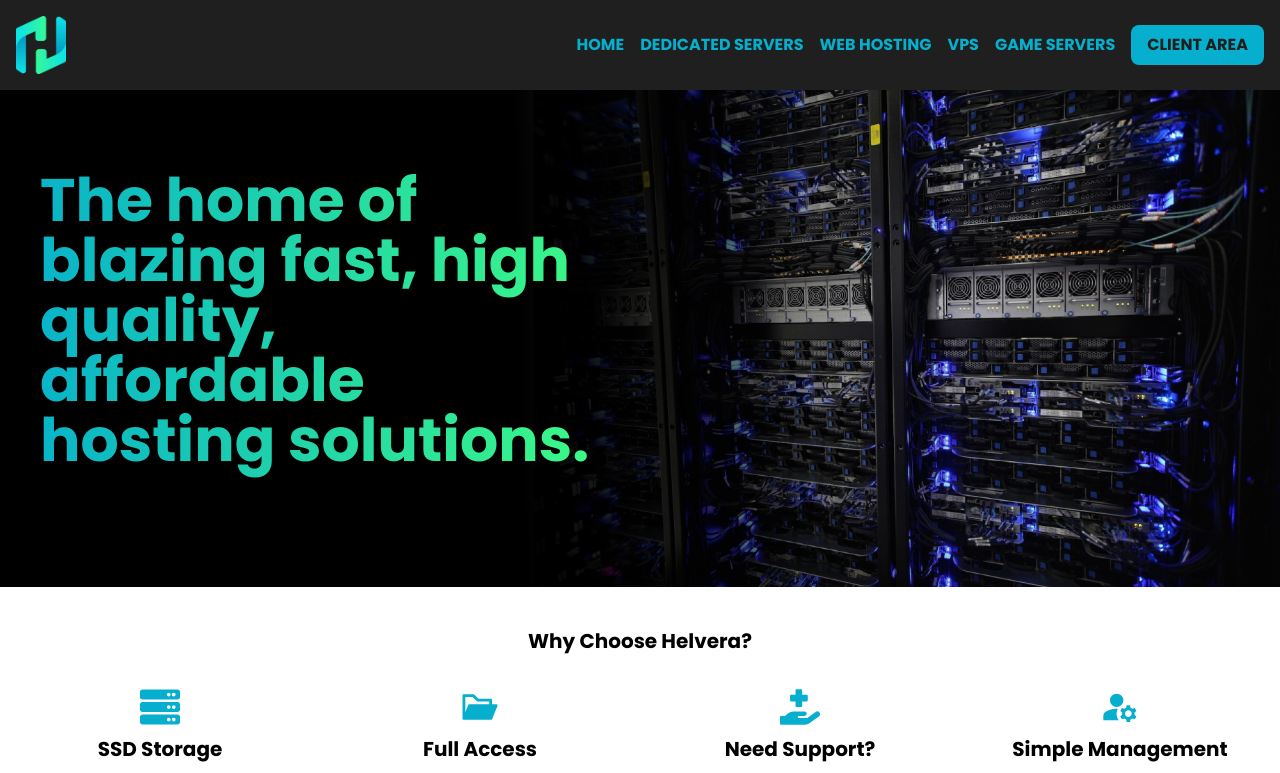
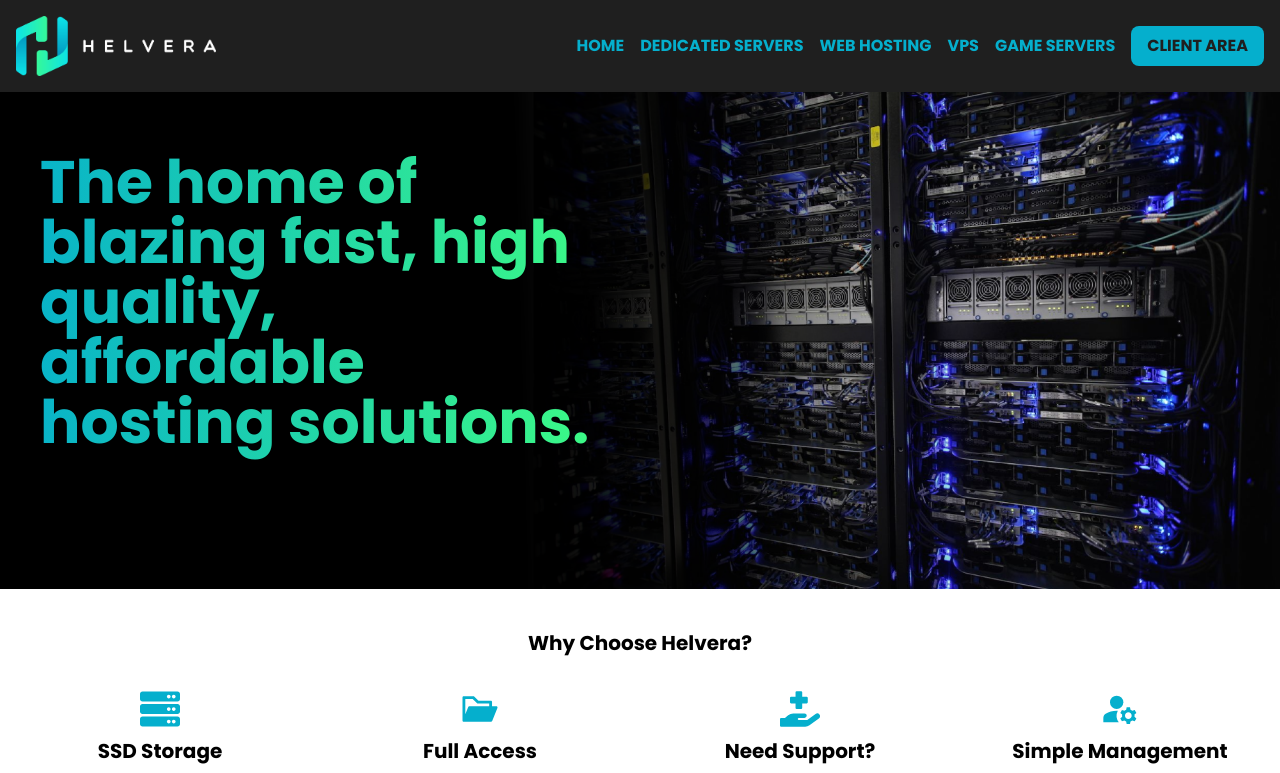
Before and after one commit to jrmichell/helvera, a Next.js app: page / in a window 1280 px wide. Shown: the top 773 px of the page. Built offline with nearby package versions, Linux system fonts and the light colour scheme.

Commit message:
fix: lots of styling across home and game servers pages

```diff
--- a/app/components/FAQ.tsx
+++ b/app/components/FAQ.tsx
@@ -21,7 +21,7 @@ const FAQ: React.FC<FAQProps> = ({ question, answer }) => {
         className={`flex flex-col p-6 shadow-md rounded-xl duration-300 hover:shadow-primary hover:scale-105`}
       >
         <h2
-          className="flex justify-between items-center font-bold text-primary text-xl cursor-pointer w-[750px]"
+          className="flex justify-between items-center font-bold text-primary text-xl cursor-pointer md:w-[750px] w-[300px]"
           onClick={toggleAccordion}
         >
           <div className="flex justify-start items-start">{question}</div>
@@ -33,7 +33,11 @@ const FAQ: React.FC<FAQProps> = ({ question, answer }) => {
             )}
           </div>
         </h2>
-        {isOpen && <p className="text-dark text-md mt-5 w-[750px]">{answer}</p>}
+        {isOpen && (
+          <p className="text-dark text-md mt-5 md:w-[750px] w-[300px]">
+            {answer}
+          </p>
+        )}
       </div>
     </div>
   );
--- a/app/components/Footer.tsx
+++ b/app/components/Footer.tsx
@@ -7,7 +7,7 @@ export default function Footer() {
   return (
     <div className="bg-dark flex flex-col justify-center items-center p-12">
       <div className="grid sm:grid-cols-4 text-primary">
-        <div className="sm:text-left mt-4 mr-8">
+        <div className="sm:text-left text-center mt-4 mr-8">
           <h1 className="font-bold uppercase mb-4">Site Links</h1>
           <ul>
             <li className="mb-2">
--- a/app/components/Navbar.tsx
+++ b/app/components/Navbar.tsx
@@ -3,7 +3,7 @@
 import { useState } from "react";
 import Link from "next/link";
 import Image from "next/image";
-import Logo from "../../public/images/logo.png";
+import Logo from "../../public/images/footer.png";
 import { AiOutlineClose, AiOutlineMenu } from "react-icons/ai";
 
 export default function Navbar() {
@@ -16,10 +16,12 @@ export default function Navbar() {
   }
 
   return (
+    // TODO: Make the navbar sticky
+    <div className="sticky z-50 w-screen">
       <div className="bg-dark flex flex-row justify-between p-4">
         {/* Logo */}
         <Link href="/" className="flex justify-start">
-        <Image src={Logo} alt="Logo" width={50} height={50} />
+          <Image src={Logo} alt="Logo" height={60} />
         </Link>
 
         {/* Desktop Navigation */}
@@ -65,7 +67,7 @@ export default function Navbar() {
                 Game Servers
               </Link>
             </li>
-          <button className="text-dark uppercase bg-primary hover:bg-secondary duration-300 font-bold px-4 py-2 rounded-lg">
+            <button className="text-dark uppercase bg-primary hover:bg-secondary duration-300 font-bold px-4 py-2 rounded-lg mr-8">
               <Link href="/">Client Area</Link>
             </button>
           </ul>
@@ -90,9 +92,6 @@ export default function Navbar() {
             }
           >
             <div className="flex w-full items-center justify-between">
-            <Link href="/" onClick={toggleNav}>
-              <Image src={Logo} alt="Logo" width={50} height={50} />
-            </Link>
               <div
                 onClick={toggleNav}
                 className="rounded-full text-[#fff] cursor-pointer ml-5 bg-offset hover:bg-primary duration-300 p-1 shadow-lg"
@@ -138,5 +137,6 @@ export default function Navbar() {
           </div>
         </div>
       </div>
+    </div>
   );
 }
--- a/app/game-servers/page.tsx
+++ b/app/game-servers/page.tsx
@@ -14,12 +14,12 @@ export default function GameServers() {
     <div>
       {/* Hero Section */}
       <section>
-        <Image src={NukeImg} alt="CS2 Server Hosting" />
-        <div className="text-xl sm:text-2xl md:text-3xl lg:text-4xl xl:text-6xl absolute max-w-[50%] top-32 bg-gradient-to-r from-primary to-secondary bg-clip-text font-bold text-transparent p-4 md:p-10">
+        <Image src={NukeImg} alt="CS2 Server Hosting" className="w-screen" />
+        <div className="left-[10%] text-xl sm:text-2xl md:text-3xl lg:text-4xl xl:text-6xl absolute max-w-[50%] top-24 bg-gradient-to-r from-primary to-secondary bg-clip-text font-bold text-transparent p-4 md:p-10">
           <h1>Counter-Strike 2</h1>
           <h1>Server Hosting</h1>
         </div>
-        <ul className="absolute top-60 max-w-[50%] text-white mt-4 p-8 md:p-16 text-xl">
+        <ul className="left-[10%] absolute z-1 top-52 max-w-[50%] text-white mt-4 p-8 md:p-16 text-xl hidden 2xl:block">
           <div className="flex gap-2">
             <FaCheck size={25} />
             <li>Multiple Locations Available</li>
--- a/app/layout.tsx
+++ b/app/layout.tsx
@@ -20,7 +20,7 @@ export default function RootLayout({
     <html lang="en">
       <body className={`${poppins.className} flex flex-col min-h-screen`}>
         <div className="flex-grow">
-          <div className="z-10">
+          <div className="z-50">
             <Navbar />
           </div>
           {children}
--- a/app/page.tsx
+++ b/app/page.tsx
@@ -12,11 +12,11 @@ export default function Home() {
   return (
     <>
       {/* Hero */}
-      <section className="relative">
-        <Image src={Hero} alt="Hero Image" className="w-full" />
-        <h1 className="text-xl sm:text-2xl md:text-3xl lg:text-4xl xl:text-6xl absolute max-w-[50%] top-10 bg-gradient-to-r from-primary to-secondary bg-clip-text font-bold text-transparent p-4 md:p-10">
+      <section>
+        <h1 className="text-lg sm:text-2xl md:text-3xl lg:text-4xl xl:text-6xl absolute max-w-[50%] top-28 bg-gradient-to-r from-primary to-secondary bg-clip-text font-bold text-transparent p-4 md:p-10">
           The home of blazing fast, high quality, affordable hosting solutions.
         </h1>
+        <Image src={Hero} alt="Hero Image" className="w-full" />
       </section>
       {/* Services */}
       <section className="mt-5"></section>
```
Lines whose indentation alone changed are shown as unchanged.
